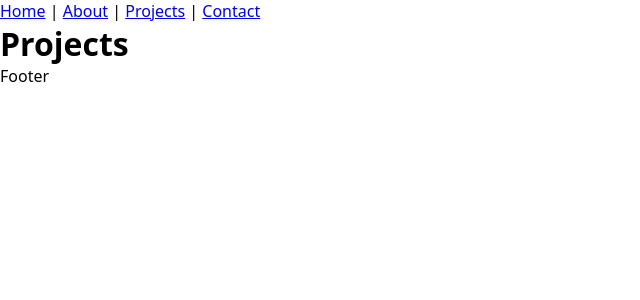
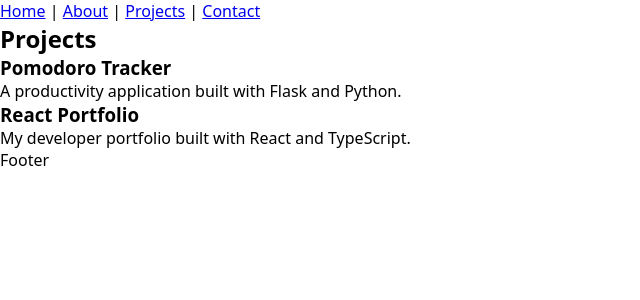
Before and after one commit to Maidaseu/react-portfolio, a React (Vite) app: page /projects in a window 1280 px wide. Shown: the top 300 px of the page, without its empty margins (0-640 px from the left). Built offline with nearby package versions, Linux system fonts and the light colour scheme.

Commit message:
Create reusable project card component

```diff
--- /dev/null
+++ b/src/components/ProjectCard.tsx
@@ -0,0 +1,14 @@
+type ProjectCardProps = {
+  title: string;
+  description: string;
+};
+
+export default function ProjectCard({ title, description }: ProjectCardProps) {
+  return (
+    <article>
+      <h3>{title}</h3>
+
+      <p>{description}</p>
+    </article>
+  );
+}
--- a/src/pages/Projects.tsx
+++ b/src/pages/Projects.tsx
@@ -1,5 +1,18 @@
-function Projects() {
-  return <h1>Projects</h1>;
+import Section from "../components/Section";
+import ProjectCard from "../components/ProjectCard";
+
+export default function Projects() {
+  return (
+    <Section title="Projects">
+      <ProjectCard
+        title="Pomodoro Tracker"
+        description="A productivity application built with Flask and Python."
+      />
+
+      <ProjectCard
+        title="React Portfolio"
+        description="My developer portfolio built with React and TypeScript."
+      />
+    </Section>
+  );
 }
-
-export default Projects;
```
